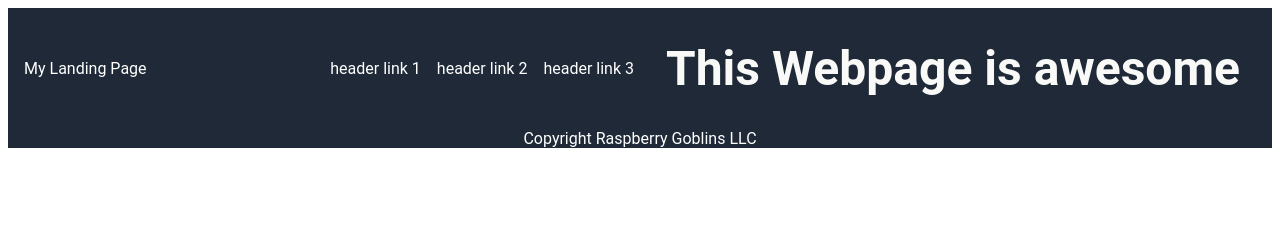
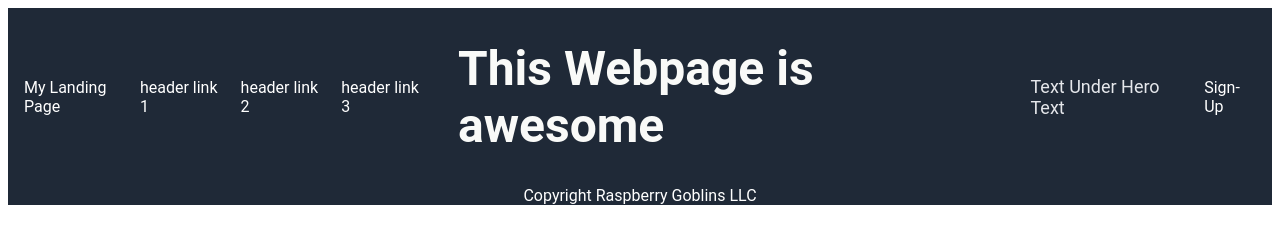
Before and after one commit to BTVance/Landing-Page, a plain HTML site: page index.html in a window 1280 px wide. Drawn offline with Linux system fonts and the light colour scheme.

Commit message:
Added hero-secondary-text and hero-link-text

```diff
--- a/index.html
+++ b/index.html
@@ -18,6 +18,8 @@
         <li><a href="#">header link 3</a></li>
     </ul>
     <div class="hero-main-text"> This Webpage is awesome </div>
+    <div class="hero-secondary-text">Text Under Hero Text</div>
+    <div class="hero-link-text">Sign-Up</div>
     </div>
     </div>
     <div class="footer"> Copyright Raspberry Goblins LLC</div>
--- a/styles.css
+++ b/styles.css
@@ -39,6 +39,11 @@ a {
   padding: 16px;
 }
 
+.hero-secondary-text, .header-link-text {
+  font-size: 18px;
+  color: #E5E7Eb;
+}
+
   .header, .footer {
     display: flex;
     justify-content: space-between;
```
